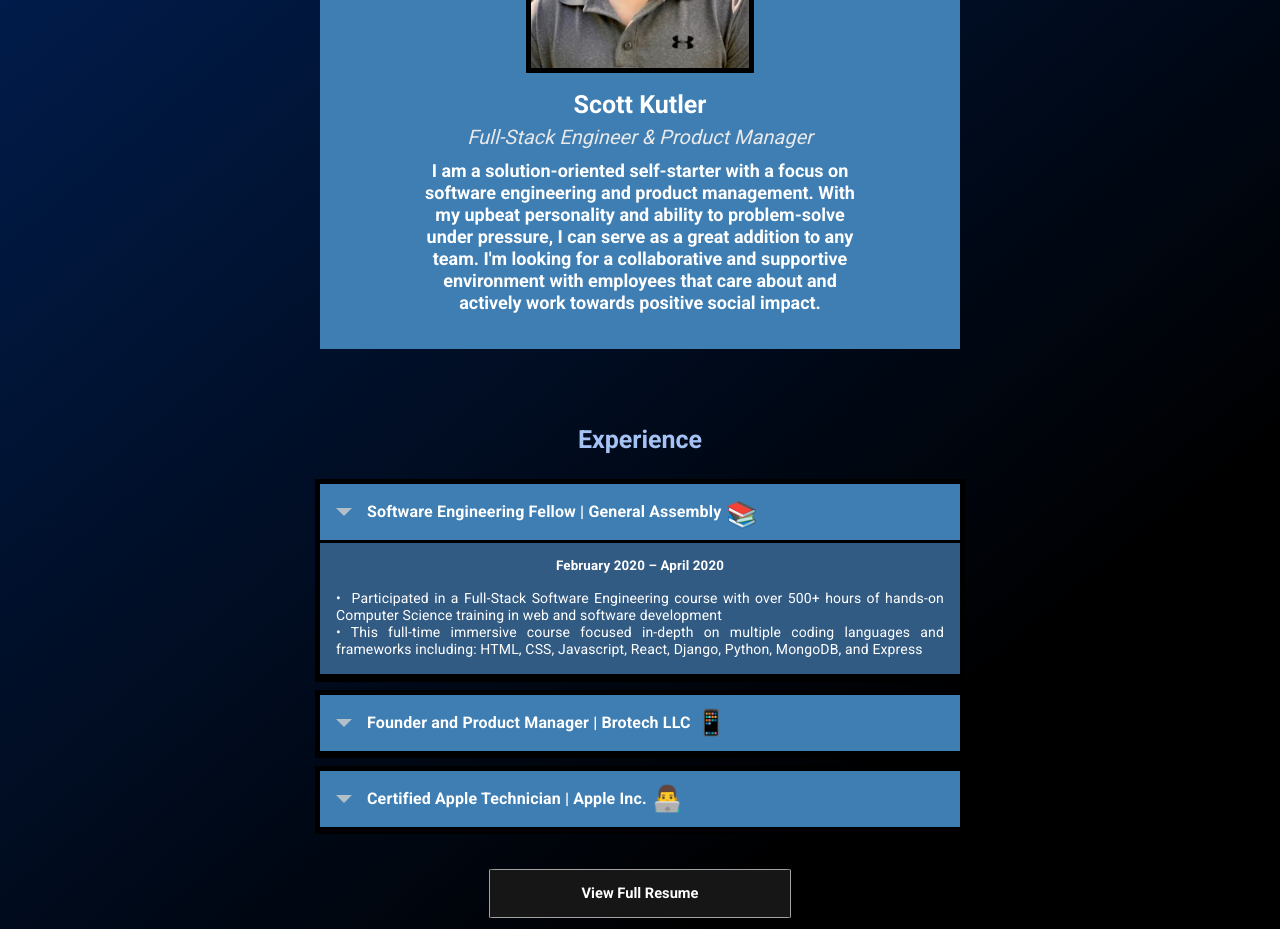
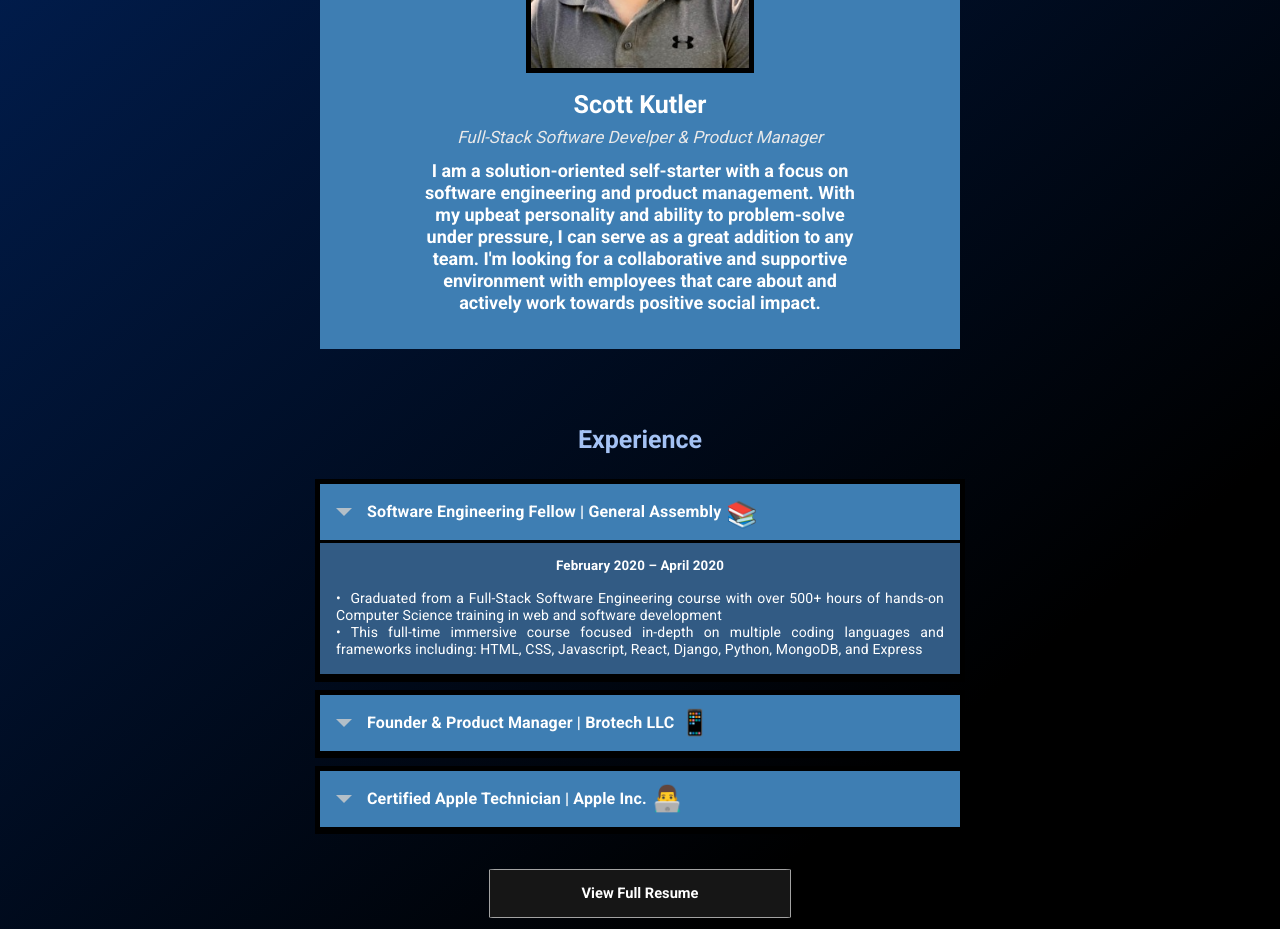
Before and after one commit to skut21x-ga/Portfolio, a React (Create React App) app: page /About in a window 1280 px wide. Shown: the part 240-1169 px from the top of the page. Built offline with nearby package versions, Linux system fonts and the light colour scheme; a web font is replaced by a local one.

Commit message:
updated style ofheadline

```diff
--- a/src/About.js
+++ b/src/About.js
@@ -16,7 +16,10 @@ class About extends React.Component {
               <div className="c23">
                 Scott Kutler<br></br>
               </div>
-              <div className="c24"> Full-Stack Engineer & Product Manager</div>
+              <div className="c24">
+                {" "}
+                Full-Stack Software Develper & Product Manager
+              </div>
               <br></br>I am a solution-oriented self-starter with a focus on
               software engineering and product management. With my upbeat
               personality and ability to problem-solve under pressure, I can
--- a/src/App.css
+++ b/src/App.css
@@ -152,7 +152,7 @@ table th {
   margin-top: -10px;
 }
 .c24 {
-  font-size: 20px;
+  font-size: 17px;
   font-weight: 500;
   font-style: italic;
   color: rgb(233, 233, 233);
--- a/src/WorkPanel.js
+++ b/src/WorkPanel.js
@@ -94,7 +94,7 @@ export default function WorkPanel() {
             </p>
             <p class="c6">
               <span class="c1">
-                &bull; &nbsp;Participated in a Full-Stack Software Engineering
+                &bull; &nbsp;Graduated from a Full-Stack Software Engineering
                 course with over 500+ hours of hands-on Computer Science
                 training in web and software development
               </span>
@@ -123,7 +123,7 @@ export default function WorkPanel() {
             <p class="c4">
               {" "}
               <span class="c20"> </span>
-              <span class="c9">Founder and Product Manager | Brotech LLC</span>
+              <span class="c9">Founder & Product Manager | Brotech LLC</span>
               <span class="c21"> 📱 </span>
             </p>
           </Typography>
```
